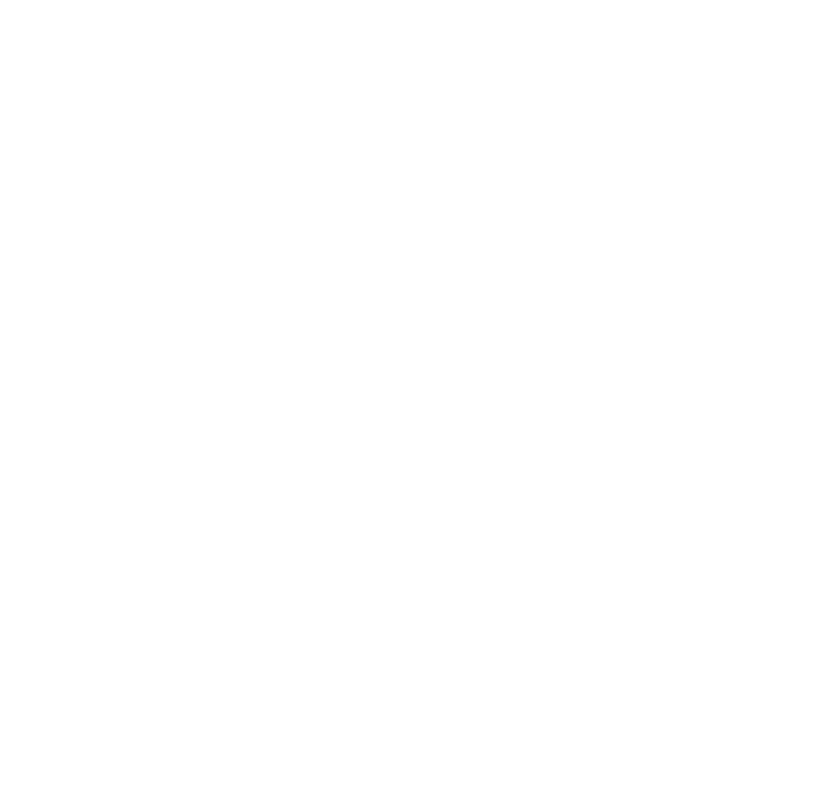
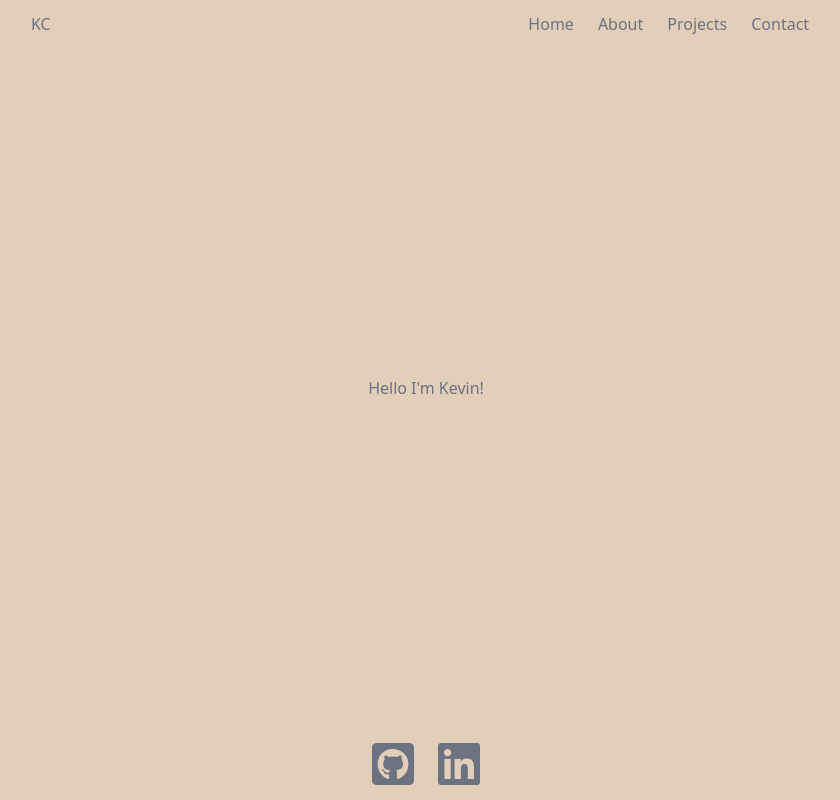
Before and after one commit to kchhan/portfolio, a React (Create React App) app: page /about in a window 1280 px wide. Shown: the whole page, without its empty margins (214-1054 px from the left). Built offline with nearby package versions, Linux system fonts and the light colour scheme.

Commit message:
basic structure and style

```diff
--- a/public/index.html
+++ b/public/index.html
@@ -9,6 +9,7 @@
       content="Kevin Chhan's Web Developer Portfolio"
     />
     <title>Kevin Chhan</title>
+    <link rel="stylesheet" href="https://cdnjs.cloudflare.com/ajax/libs/font-awesome/5.15.1/css/all.min.css" />
   </head>
   <body>
     <noscript>You need to enable JavaScript to run this app.</noscript>
--- a/src/App.js
+++ b/src/App.js
@@ -1,6 +1,6 @@
 import { BrowserRouter, Switch, Route } from 'react-router-dom';
 
-import Hero from './components/Header';
+import Hero from './components/Hero';
 import About from './components/About';
 import Projects from './components/Projects';
 import Contact from './components/Contact';
@@ -10,7 +10,7 @@
 		<main>
 			<BrowserRouter>
 				<Switch>
-					<Route path='/' component={Hero} />
+					<Route exact path='/' component={Hero} />
 					<Route path='/about' component={About} />
 					<Route path='/projects' component={Projects} />
 					<Route path='/contact' component={Contact} />
--- a/src/components/About.js
+++ b/src/components/About.js
@@ -1,5 +1,14 @@
+import Header from './Header';
+import Footer from './Footer';
+
 export default function About() {
-	return <div>
+	return (
+		<section className='h-screen flex flex-col items-center justify-between bg-sepia-default text-gray-500'>
+			<Header />
 
-	</div>;
+			<div>Hello I'm Kevin!</div>
+
+			<Footer />
+		</section>
+	);
 }
--- a/src/components/Contact.js
+++ b/src/components/Contact.js
@@ -1,3 +1,17 @@
+import Header from './Header';
+import Footer from './Footer';
+
 export default function Contact() {
-	return <div></div>;
+	return (
+		<section className='h-screen flex flex-col items-center justify-between bg-sepia-default text-gray-500'>
+			<Header />
+
+			<div>
+				<h1>Let's Chat!</h1>
+				<h2>kvnchhan@gmail.com</h2>
+			</div>
+
+			<Footer />
+		</section>
+	);
 }
--- a/src/components/Footer.js
+++ b/src/components/Footer.js
@@ -1,3 +1,24 @@
-export function Footer() {
-	return <div></div>;
+export default function Footer() {
+	return (
+		<footer>
+			<div className='flex justify-between'>
+				<a
+					href='https://github.com/kchhan'
+					target='_blank'
+					rel='noreferrer'
+					className='m-3'
+				>
+					<i className='fab fa-github-square fa-3x'></i>
+				</a>
+				<a
+					href='https://www.linkedin.com/in/kevinchhan/'
+					target='_blank'
+					rel='noreferrer'
+					className='m-3'
+				>
+					<i className='fab fa-linkedin fa-3x'></i>
+				</a>
+			</div>
+		</footer>
+	);
 }
--- a/src/components/Header.js
+++ b/src/components/Header.js
@@ -1,3 +1,33 @@
+import { Link } from 'react-router-dom';
+
 export default function Header() {
-	return <div></div>;
+	return (
+		<header className='flex justify-around w-full p-3'>
+			<div>
+				<Link to='/'>KC</Link>
+			</div>
+			<div className='flex'>
+				<div>
+					<Link to='/' className='p-3'>
+						Home
+					</Link>
+				</div>
+				<div>
+					<Link to='/about' className='p-3'>
+						About
+					</Link>
+				</div>
+				<div>
+					<Link to='/projects' className='p-3'>
+						Projects
+					</Link>
+				</div>
+				<div>
+					<Link to='/contact' className='p-3'>
+						Contact
+					</Link>
+				</div>
+			</div>
+		</header>
+	);
 }
--- a/src/components/Hero.js
+++ b/src/components/Hero.js
@@ -1,3 +1,24 @@
+import { Link } from 'react-router-dom';
+
 export default function Hero() {
-	return <div></div>;
+	return (
+		<section className='h-screen flex flex-col items-center justify-between bg-sepia-default text-gray-500'>
+			<div></div>
+			<div>
+				<div>Kevin Chhan</div>
+				<div>Fullstack Web Developer</div>
+			</div>
+			<div className="mb-5">
+				<Link to='/about' className='p-3'>
+					About
+				</Link>
+				<Link to='/projects' className='p-3'>
+					Projects
+				</Link>
+				<Link to='/contact' className='p-3'>
+					Contact
+				</Link>
+			</div>
+		</section>
+	);
 }
--- a/src/components/Projects.js
+++ b/src/components/Projects.js
@@ -1,3 +1,14 @@
+import Header from './Header';
+import Footer from './Footer';
+
 export default function Projects() {
-	return <div></div>;
+	return (
+		<section className='flex flex-col items-center justify-between bg-sepia-default text-gray-500'>
+			<Header />
+
+			<div></div>
+
+			<Footer />
+		</section>
+	);
 }
--- a/tailwind.config.js
+++ b/tailwind.config.js
@@ -2,7 +2,13 @@
 	purge: ['./src/**/*.{js,jsx,ts,tsx}', './public/index.html'],
 	darkMode: false, // or 'media' or 'class'
 	theme: {
-		extend: {},
+		extend: {
+			colors: {
+				sepia: {
+					default: '#e3ceb9',
+				},
+			},
+		},
 	},
 	variants: {
 		extend: {},
```
